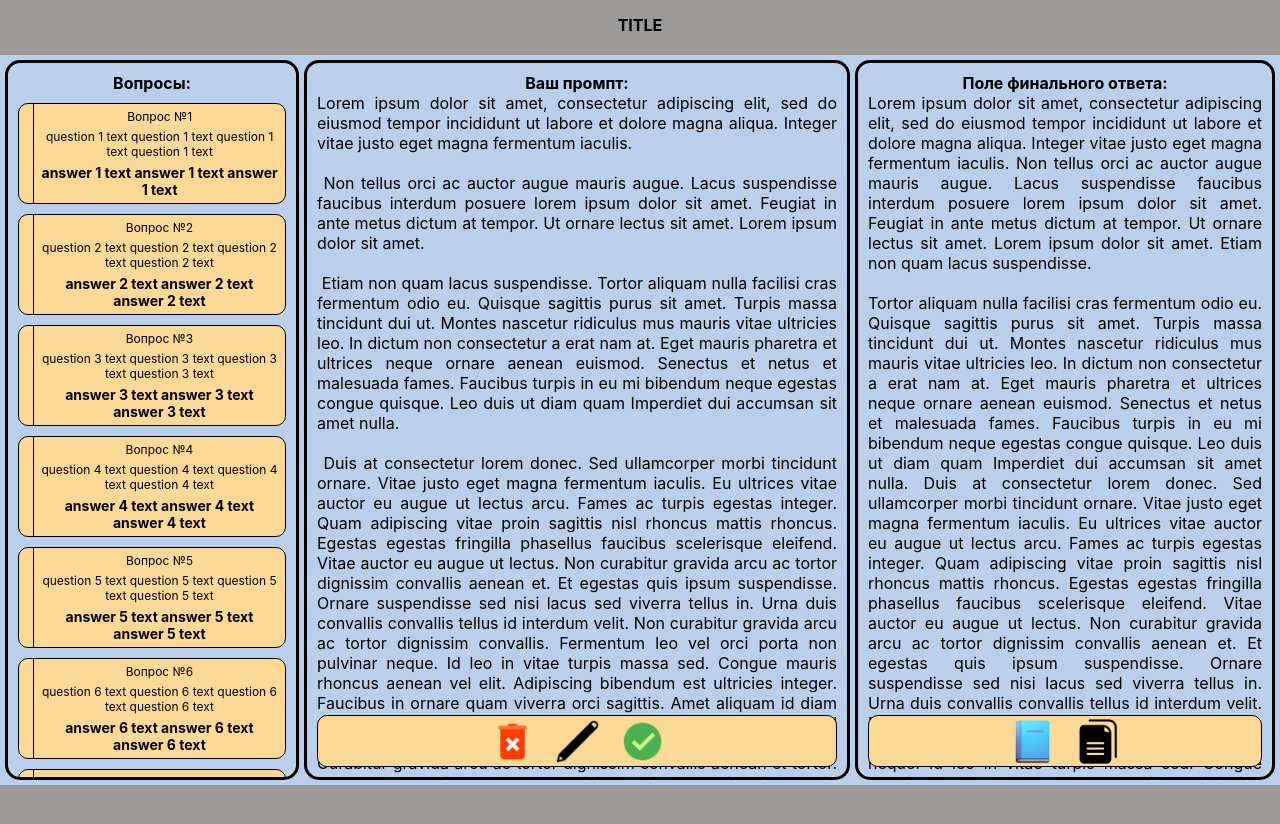
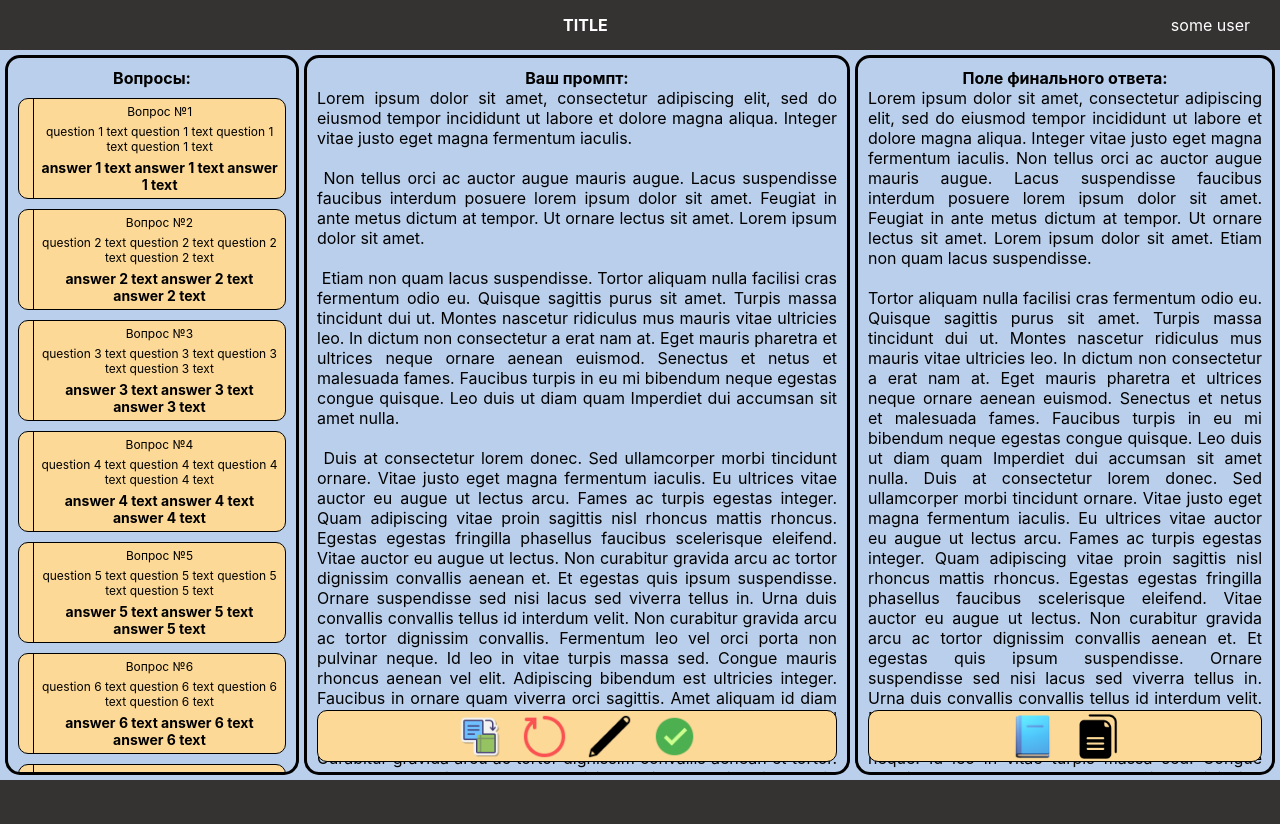
Before and after one commit to akr7777/alex_chat, a React (Create React App) app: page / in a window 1280 px wide. Shown: the top 824 px of the page. Built offline with nearby package versions, Linux system fonts and the light colour scheme.

Commit message:
header and footer created

```diff
--- a/src/components/block2/block2.tsx
+++ b/src/components/block2/block2.tsx
@@ -2,6 +2,9 @@ import { useSelector } from 'react-redux';
 import s from './blockTwo.module.css';
 import { RootState, useAppDispatch } from '../../store/store';
 import deleteIcon from "./../../public/icons/delete_icon.png";
+import refreshRedIcon from "./../../public/icons/refresh_red_icon.png";
+import savePromptIcon from "./../../public/icons/save_icon_3.png";
+
 import editIcon from "./../../public/icons/edit_icon.png";
 import saveIcon from "./../../public/icons/save_icon_2.png";
 import okIcon from "./../../public/icons/ok_icon.png";
@@ -22,8 +25,17 @@ const BlockTwo = () => {
     const [isEdit, setIsEdit] = useState<boolean>(false);
     const newPrompt: string = useSelector((state: RootState) => state.questions.var.newPrompt);
 
-    const onDeleteClickHandler = () => {
-        dispatch(changePromptAC([]));
+    // const onDeleteClickHandler = () => {
+    //     dispatch(changePromptAC([]));
+    // }
+    const onSavePromptToServerClickHandler = () => {
+        const userAnswer: boolean = window.confirm("Уверены, что хотите сохранить эту версию промпта как базовую?");
+        if (userAnswer) {
+            toast.info("Новая версия сохранена.")
+        }
+    }
+    const onRefreshPromptClickHandler = () => {
+        toast.info("Тут надо запросить старый промпт с сервера и обновить его в приложении")
     }
     const onEditClickHandler = () => {
         dispatch(changeNewPromptAC(prompt.join('\n\n')))
@@ -74,7 +86,10 @@ const BlockTwo = () => {
         </div>
 
         <div className={s.buttonsDiv}>
-            <img alt="" src={deleteIcon} className={s.iconsImg} onClick={onDeleteClickHandler}/>
+
+            <img alt="" src={savePromptIcon} className={s.iconsImg} onClick={onSavePromptToServerClickHandler} />
+
+            <img alt="" src={refreshRedIcon} className={s.iconsImg} onClick={onRefreshPromptClickHandler}/>
 
             {
                 isEdit
--- a/src/components/mainPage/MainPage.tsx
+++ b/src/components/mainPage/MainPage.tsx
@@ -1,9 +1,10 @@
 import { useEffect } from 'react';
 import s from './mainPage.module.css';
-import { useAppDispatch } from '../../store/store';
 import BlockOne from '../block1/block1';
 import BlockTwo from '../block2/block2';
 import BlockThree from '../block3/blockThree';
+import Header from './header/header';
+import Footer from './footer/footer';
 
 const MainPage = () => {
 
@@ -12,7 +13,9 @@ const MainPage = () => {
     }, [])
 
     return <div className={s.wrappedDiv}>
-        <strong>TITLE</strong>
+
+        <Header />
+
         <div className={s.mainDiv}>
             <div className={s.blockDiv}>
                 <BlockOne />
@@ -24,6 +27,9 @@ const MainPage = () => {
                 <BlockThree />
             </div>
         </div>
+
+        <Footer />
+
     </div>
 }
 
--- /dev/null
+++ b/src/components/mainPage/footer/footer.module.css
@@ -0,0 +1,10 @@
+.footerDiv {
+    height: var(--header_foorter_height);
+    background-color: var(--header_footer_bg_color);
+    color: var(--header_footer_text_color);
+
+    display: flex;
+    flex-direction: row;
+    justify-content: center;
+    align-items: center;
+}
--- /dev/null
+++ b/src/components/mainPage/footer/footer.tsx
@@ -0,0 +1,9 @@
+import s from "./footer.module.css";
+
+const Footer = () => {
+    return <div className={s.footerDiv}>
+
+    </div>
+}
+
+export default Footer;
--- /dev/null
+++ b/src/components/mainPage/header/header.module.css
@@ -0,0 +1,16 @@
+.headerDiv {
+    height: var(--header_foorter_height);
+    background-color: var(--header_footer_bg_color);
+    color: var(--header_footer_text_color);
+
+    display: flex;
+    flex-direction: row;
+    justify-content: center;
+    align-items: center;
+}
+.titleDiv{
+    flex-grow: 1;
+}
+.userNameDiv {
+    padding-right: 30px;
+}
--- /dev/null
+++ b/src/components/mainPage/header/header.tsx
@@ -0,0 +1,27 @@
+import { useState } from "react";
+import s from "./header.module.css";
+
+const Header = () => {
+    const userName: string = localStorage.getItem('username') || 'some user';
+    const [isEdit, setIsEdit] = useState<boolean>(false);
+    const onSaveNewUserName = () => {
+
+    }
+
+    return <div className={s.headerDiv}>
+
+        <div className={s.titleDiv}>
+            <strong>TITLE</strong>
+        </div>
+
+        <div onClick={() => setIsEdit(!isEdit)} className={s.userNameDiv}>
+            {
+                isEdit
+                    ? <input type="text" value={userName}/>
+                    : <label>{userName}</label>
+            }
+        </div>
+    </div>
+}
+
+export default Header;
--- a/src/components/mainPage/mainPage.module.css
+++ b/src/components/mainPage/mainPage.module.css
@@ -3,10 +3,10 @@
     min-height: 100vh;
 
     text-align: center;
-    padding: var(--header_foorter_height) 0;
+    /* padding: var(--header_foorter_height) 0; */
     display: flex;
     flex-direction: column;
-    gap: 20px;
+    /* gap: 20px; */
 }
 .mainDiv {
     /* background-color: lightgrey; */
--- a/src/index.css
+++ b/src/index.css
@@ -1,7 +1,10 @@
 * {
   margin: 0;
   padding: 0;
-  --header_foorter_height: 15px;
+  --header_foorter_height: 50px;
+  --header_footer_bg_color: rgb(53, 50, 50);
+  --header_footer_text_color: white;
+
   --main_icons_size: 45px;
   --menu_icons_height: 50px;
   --menu_bg_color: rgba(252, 217, 151);
```
Also changed, not shown: src/public/icons/refresh_red_icon.png (added), src/public/icons/save_icon_3.png (added).
